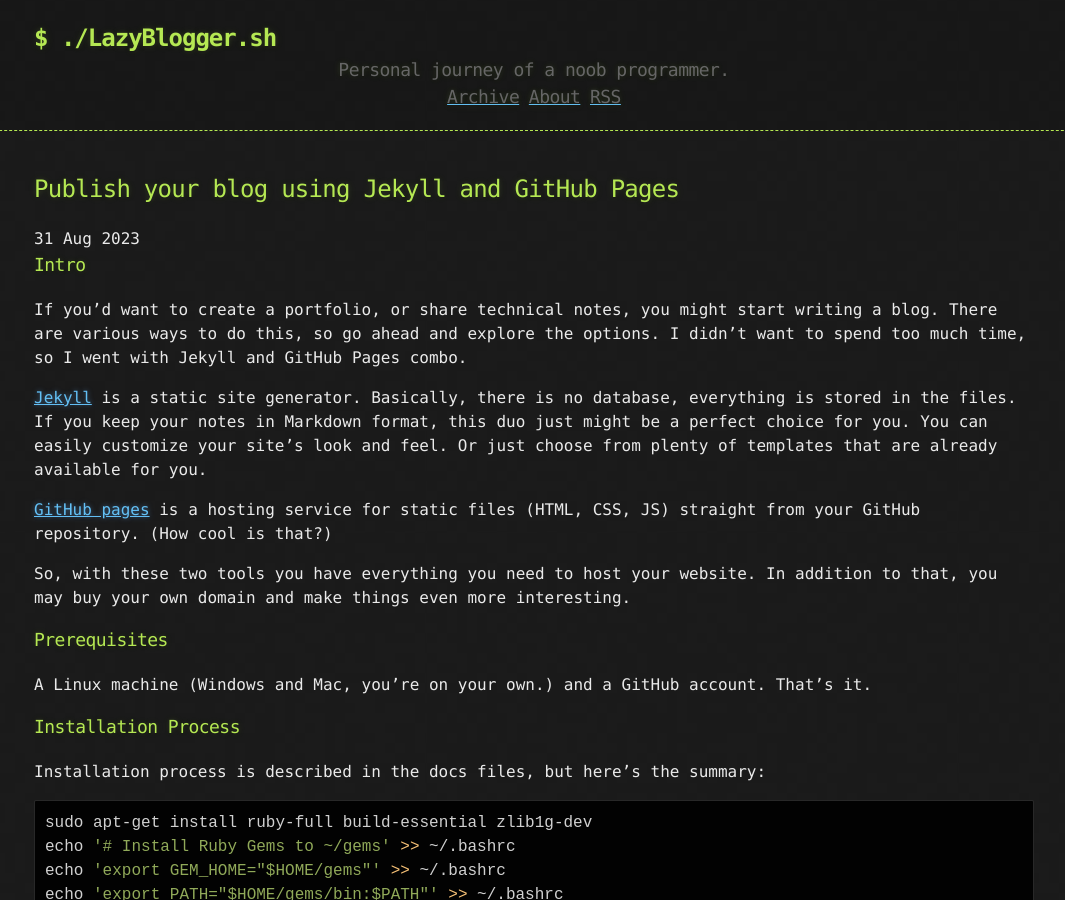
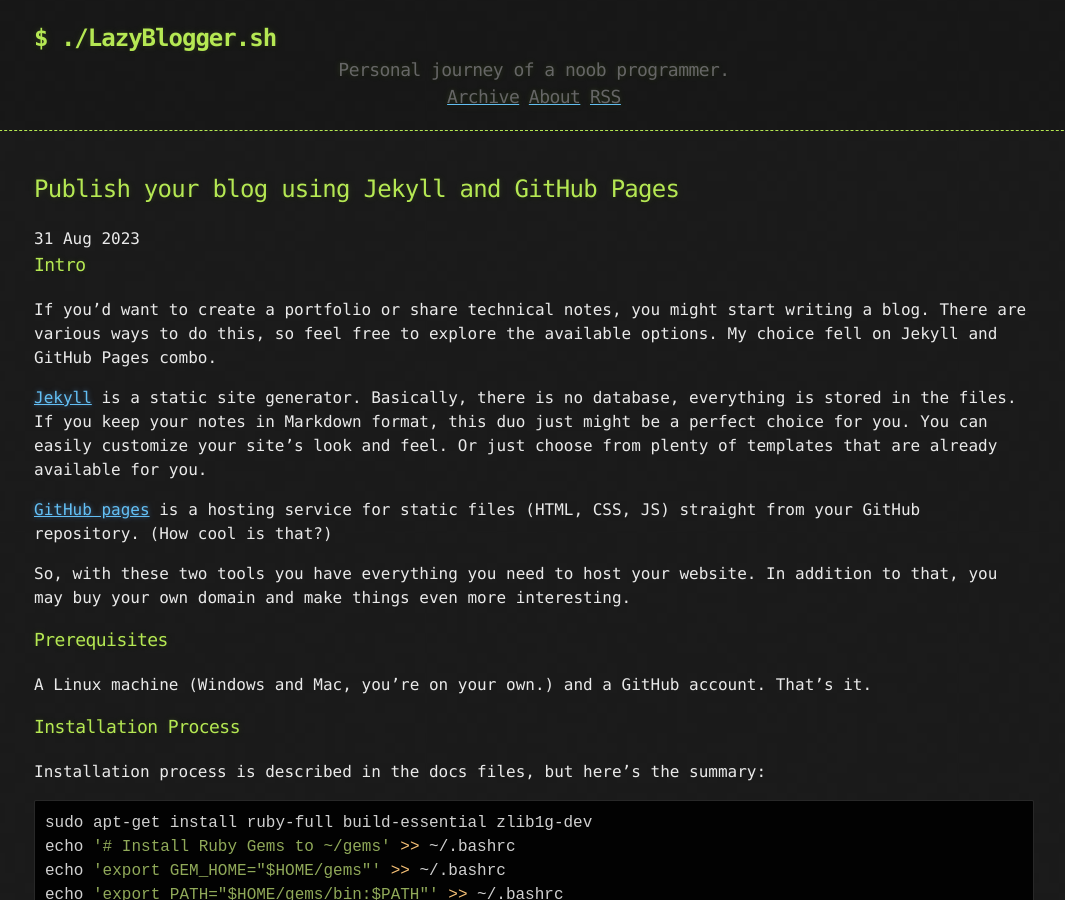
Before and after one commit to miomirparipovic/bytenoir, a Jekyll site: the page built from _posts/2023-08-31-dr-jekyll-mr-page.md, in a window 1280 px wide and 900 px high. Shown: the whole window, without its empty margins (106-1171 px from the left). Built offline with Jekyll 4.4.1, drawn with Linux system fonts in a browser that asks for light colours.

Commit message:
modify post

```diff
--- a/_posts/2023-08-31-dr-jekyll-mr-page.md
+++ b/_posts/2023-08-31-dr-jekyll-mr-page.md
@@ -5,7 +5,7 @@ published: true
 
 ### Intro
 
-If you'd want to create a portfolio, or share technical notes, you might start writing a blog. There are various ways to do this, so go ahead and explore the options. I didn't want to spend too much time, so I went with Jekyll and GitHub Pages combo.
+If you'd want to create a portfolio or share technical notes, you might start writing a blog. There are various ways to do this, so feel free to explore the available options. My choice fell on Jekyll and GitHub Pages combo.
 
 [Jekyll](https://jekyllrb.com/docs/){:target="_blank"} is a static site generator. Basically, there is no database, everything is stored in the files. If you keep your notes in Markdown format, this duo just might be a perfect choice for you. You can easily customize your site's look and feel. Or just choose from plenty of templates that are already available for you.
 
```
